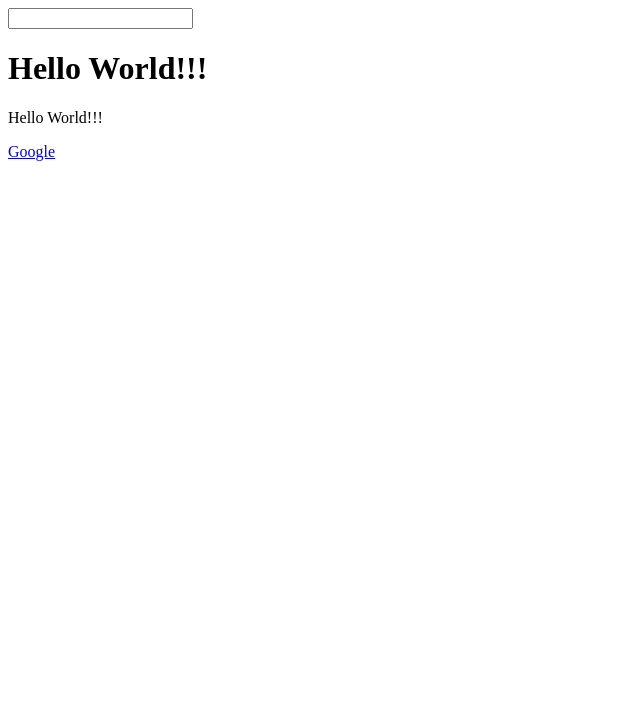
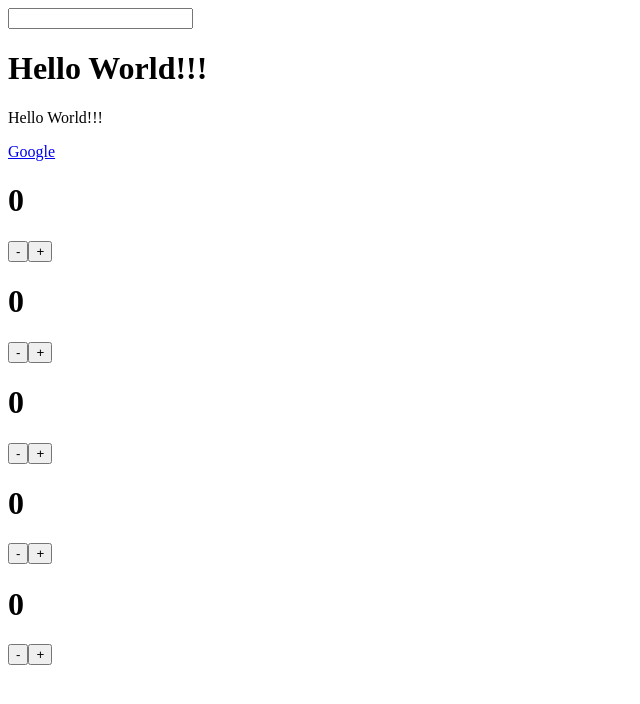
Before and after one commit to dzarezenko/beetroot2-examples, a Vue app: page / in a window 1280 px wide. Shown: the top 704 px of the page, without its empty margins (0-640 px from the left). Built offline with nearby package versions, Linux system fonts and the light colour scheme.

Commit message:
Component example

```diff
--- a/src/App.vue
+++ b/src/App.vue
@@ -4,10 +4,25 @@
   <p v-text="message"></p>
 
   <div v-html="link"></div>
+
+  <Counter />
+
+  <Counter />
+
+  <Counter />
+
+  <Counter />
+
+  <Counter />
 </template>
 
 <script>
+import Counter from "./components/Counter";
+
 export default {
+  components: {
+    Counter
+  },
   data() {
     return {
       message: "Hello World!!!",
--- /dev/null
+++ b/src/components/Counter.vue
@@ -0,0 +1,18 @@
+<template>
+  <div>
+
+    <h1>{{ counter }}</h1>
+    <button @click="counter--">-</button><button @click="counter++">+</button>
+
+  </div>
+</template>
+
+<script>
+export default {
+  data() {
+    return {
+      counter: 0,
+    }
+  }
+}
+</script>
```
